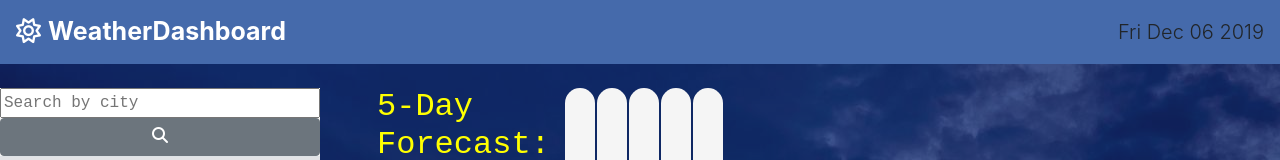
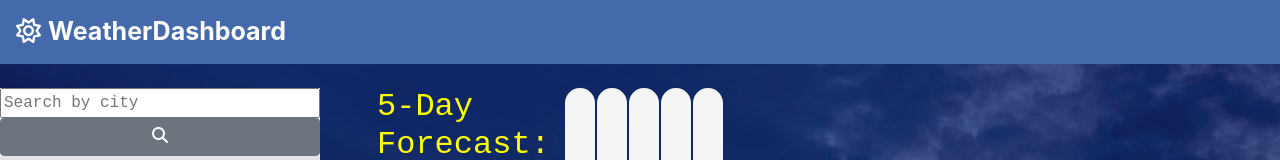
Before and after one commit to jyyk00/weatherMonitor, a plain HTML site: page index.html in a window 1280 px wide. Shown: the top 160 px of the page. Drawn offline with nearby package versions, Linux system fonts and the light colour scheme.

Commit message:
fixed error

```diff
--- a/index.html
+++ b/index.html
@@ -20,7 +20,7 @@
                 <i class="fa fa-sun-o" aria-hidden="true"></i>
                 <strong>WeatherDashboard</strong>
             </a>
-            <span id="date" class="lead">Dec 4, 2019</span>
+            <!-- <span id="date" class="lead">Dec 4, 2019</span> -->
         </nav>
         <br>
         <div class="container-fluid">
--- a/weather.js
+++ b/weather.js
@@ -1,20 +1,4 @@
-window.onload = function() {
 
-	var ipUrl = "https://ipinfo.io/json";
-	var appid = "&appid=611cbaabb5e7fb240aad688b17efbc18";
-	var location = document.getElementById("location");
-	var currentDate = new Date();
-	var dayNight = "day";
-
-
-	var dateElem = document.getElementById("date");
-	dateElem.innerHTML = currentDate.toDateString();
-
-
-	httpReqIpAsync(ipUrl);
-
-
-}
 $(document).ready(function () {
     setInterval(function () {
         $("#dateDisplay").text(moment().format("MMMM DD, YYYY"))
```
